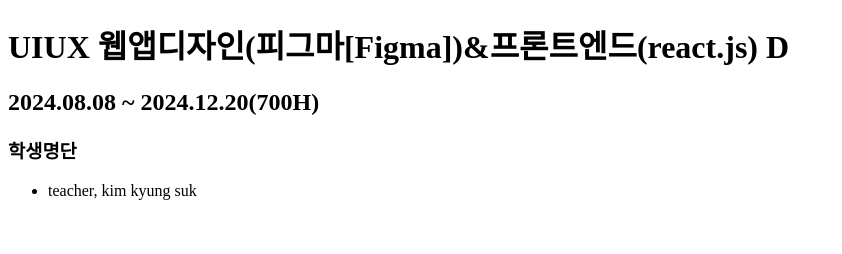
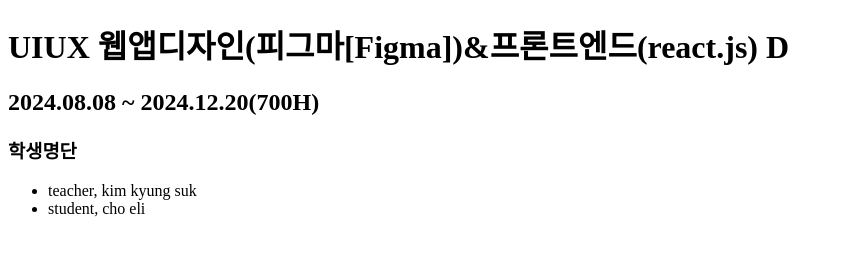
Before and after one commit to web1004/team, a plain HTML site: page index.html in a window 1280 px wide. Shown: the whole page, without its empty margins (0-842 px from the left). Drawn offline with Linux system fonts and the light colour scheme.

Commit message:
조엘리 추가

```diff
--- a/index.html
+++ b/index.html
@@ -12,6 +12,7 @@
   <h3>학생명단</h3>
   <ul>
     <li>teacher, kim kyung suk</li>
+    <li>student, cho eli</li>
   </ul>
 
 </body>
```
